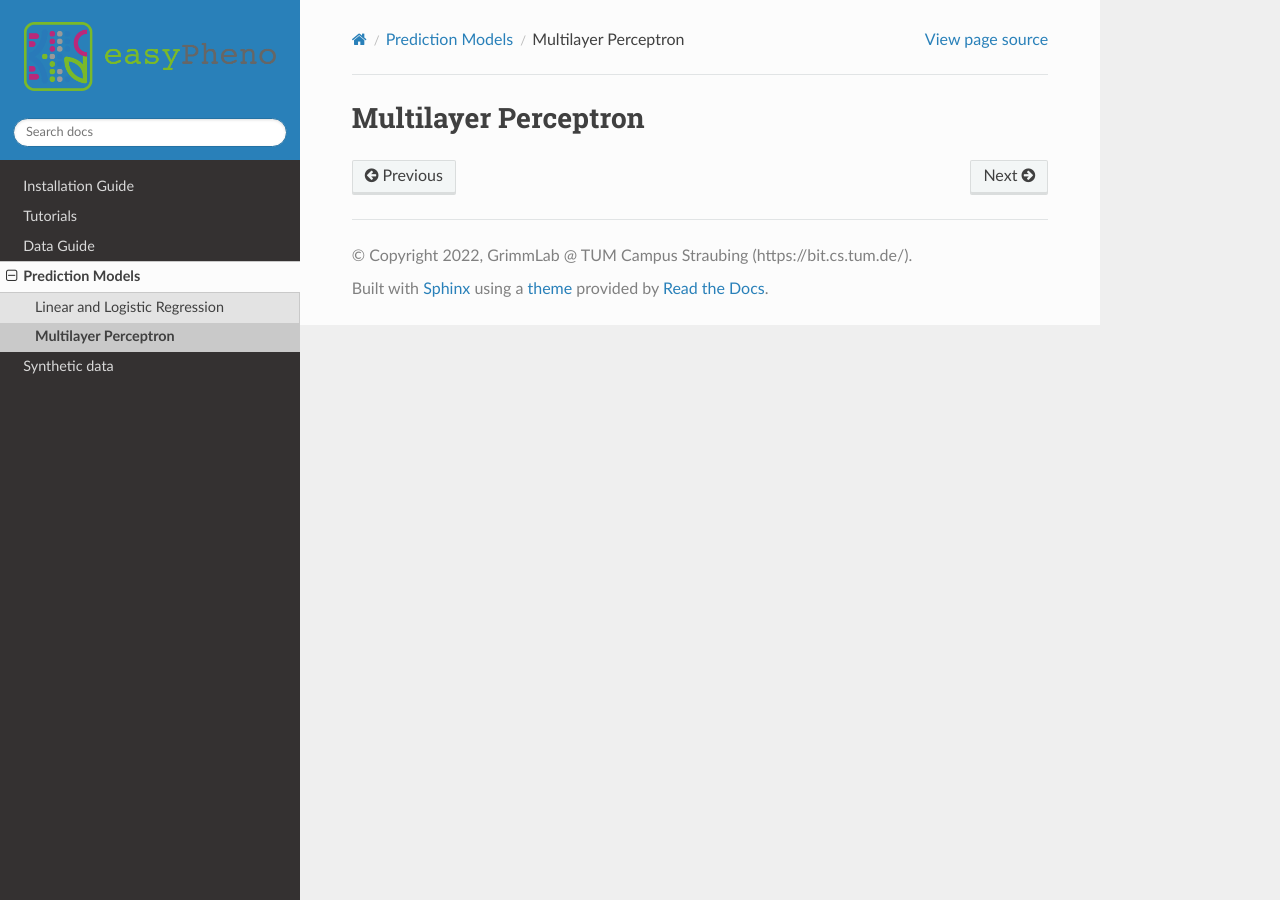
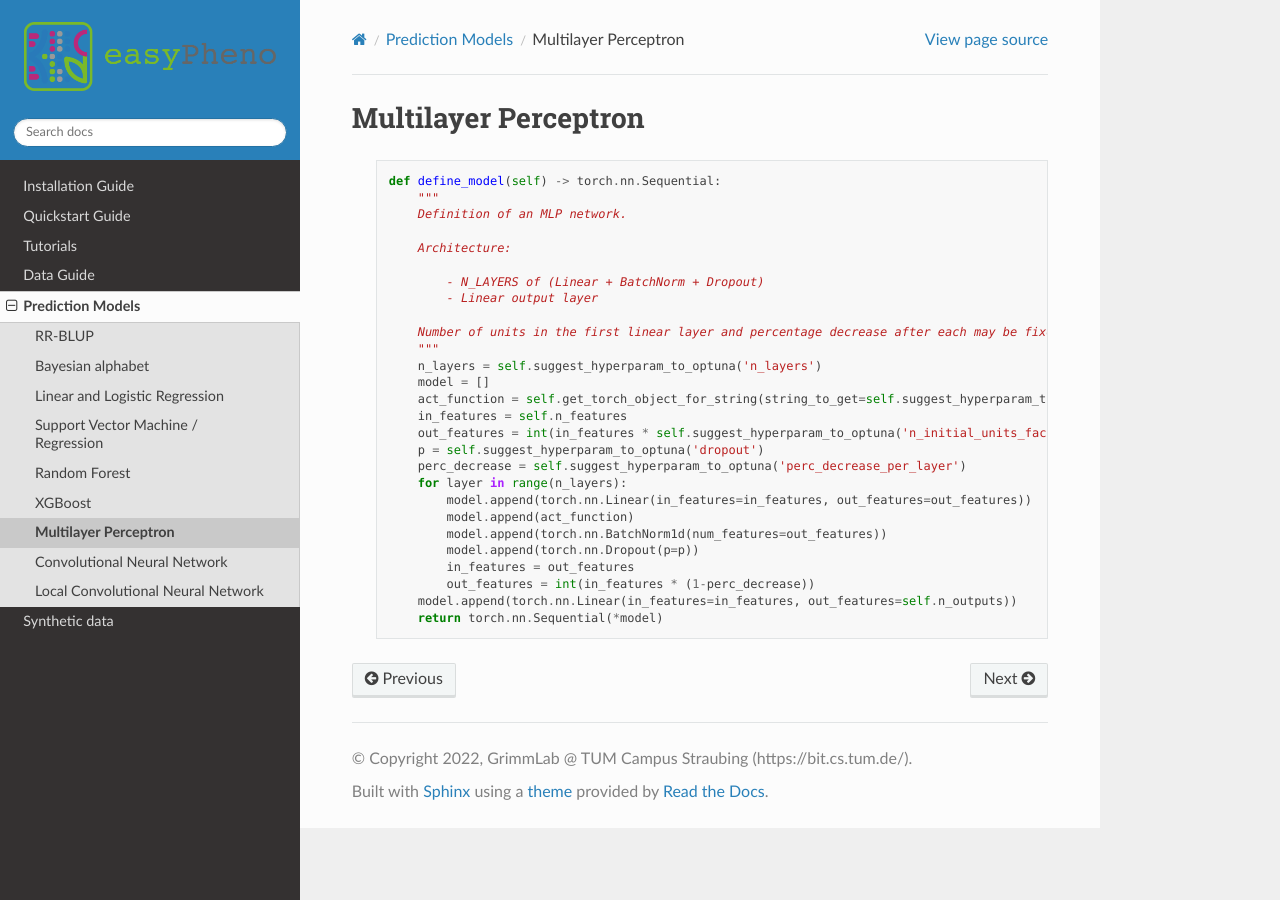
Before and after one commit to grimmlab/easyPheno, a Sphinx documentation site: the page built from docs/source/models/mlp.rst, in a window 1280 px wide. Built offline with Sphinx 7.4.7 and the Read the Docs theme 2.0.0, drawn with Linux system fonts in a browser that asks for light colours; pages that are not in the unit, such as notebooks, are missing from menus.

Commit message:
docs update

```diff
--- a/docs/source/index.rst
+++ b/docs/source/index.rst
@@ -35,6 +35,7 @@ Content
    :titlesonly:
 
    install
+   quickstart
    tutorials
    data
    models
--- /dev/null
+++ b/docs/source/models/bayesianalphabet.rst
@@ -0,0 +1,2 @@
+Bayesian alphabet
+=============================================
--- /dev/null
+++ b/docs/source/models/blup.rst
@@ -0,0 +1,2 @@
+RR-BLUP
+=============================================
--- a/docs/source/models/mlp.rst
+++ b/docs/source/models/mlp.rst
@@ -1,2 +1,34 @@
 Multilayer Perceptron
 ===============================
+
+
+
+    .. code-block::
+
+        def define_model(self) -> torch.nn.Sequential:
+            """
+            Definition of an MLP network.
+
+            Architecture:
+
+                - N_LAYERS of (Linear + BatchNorm + Dropout)
+                - Linear output layer
+
+            Number of units in the first linear layer and percentage decrease after each may be fixed or optimized.
+            """
+            n_layers = self.suggest_hyperparam_to_optuna('n_layers')
+            model = []
+            act_function = self.get_torch_object_for_string(string_to_get=self.suggest_hyperparam_to_optuna('act_function'))
+            in_features = self.n_features
+            out_features = int(in_features * self.suggest_hyperparam_to_optuna('n_initial_units_factor'))
+            p = self.suggest_hyperparam_to_optuna('dropout')
+            perc_decrease = self.suggest_hyperparam_to_optuna('perc_decrease_per_layer')
+            for layer in range(n_layers):
+                model.append(torch.nn.Linear(in_features=in_features, out_features=out_features))
+                model.append(act_function)
+                model.append(torch.nn.BatchNorm1d(num_features=out_features))
+                model.append(torch.nn.Dropout(p=p))
+                in_features = out_features
+                out_features = int(in_features * (1-perc_decrease))
+            model.append(torch.nn.Linear(in_features=in_features, out_features=self.n_outputs))
+            return torch.nn.Sequential(*model)
--- /dev/null
+++ b/docs/source/models/rf.rst
@@ -0,0 +1,2 @@
+Random Forest
+=============================================
--- /dev/null
+++ b/docs/source/models/svm.rst
@@ -0,0 +1,2 @@
+Support Vector Machine / Regression
+=============================================
--- /dev/null
+++ b/docs/source/models/xgb.rst
@@ -0,0 +1,2 @@
+XGBoost
+=============================================
```
Also changed, not shown: docs/source/models.rst (+29 -1 lines), docs/source/models/cnn.rst (added, +48 -0 lines), docs/source/models/localcnn.rst (added, +49 -0 lines), docs/source/quick_api.rst (added, +12 -0 lines), docs/source/quick_cli.rst (added, +7 -0 lines), docs/source/quickstart.rst (added, +10 -0 lines).
